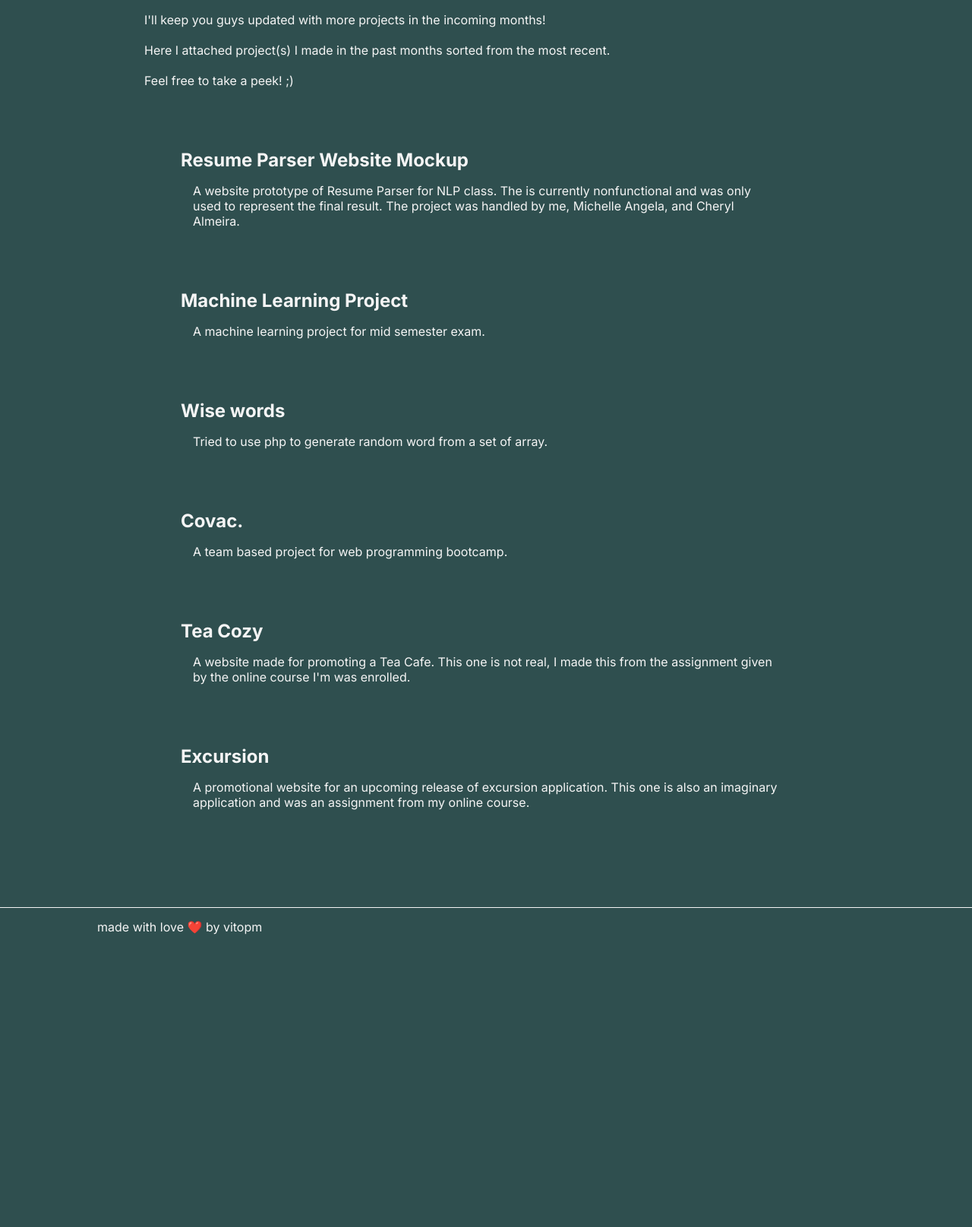
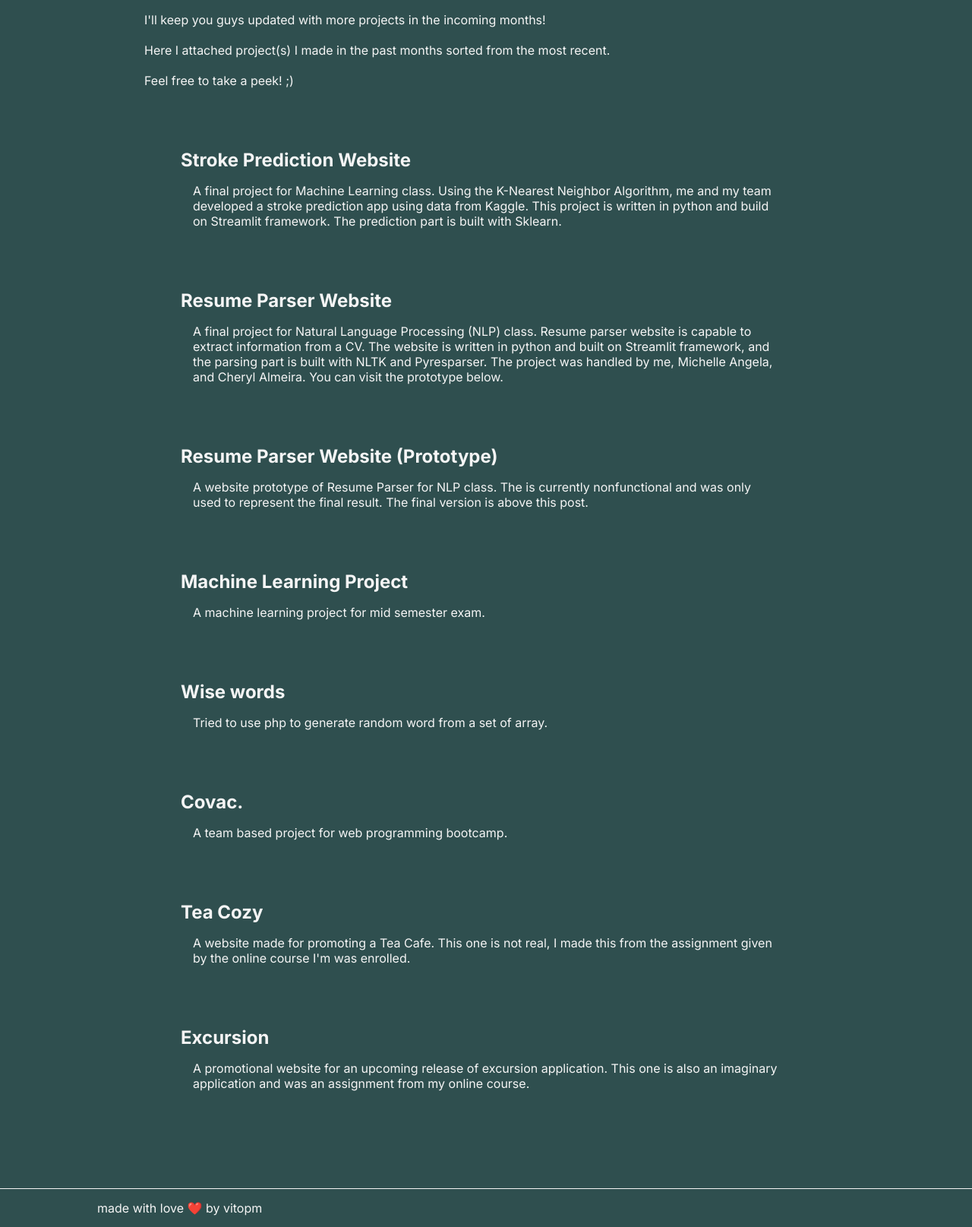
Before and after one commit to vitopm/vitopm.com, a PHP site: page / in a window 1280 px wide. Shown: the part 360-1975 px from the top of the page at 76% size. Before the commit the page ends 1590 px from the top, so only its background shows below. Run offline with PHP 8.4, Linux system fonts and the light colour scheme.

Commit message:
Added several new projects

```diff
--- a/index.php
+++ b/index.php
@@ -44,11 +44,30 @@ i hope i could manage my homework well -->
             </p>
 
             <div class="website-list">
+                <a href="https://vitopm-stroke-prediction-app-dsh1w2.streamlitapp.com/" target="_blank">
+                    <div class="website-desc">
+                        <h2>Stroke Prediction Website</h2>
+                        <p>
+                            A final project for Machine Learning class. Using the K-Nearest Neighbor Algorithm, me and my team developed a stroke prediction app using data from Kaggle. This project is written in python and build on Streamlit framework. The prediction part is built with Sklearn.
+                        </p>
+                    </div>
+                </a>
+
+                <a href="https://vitopm-resume-parser-app-eszpgr.streamlitapp.com/" target="_blank">
+                    <div class="website-desc">
+                        <h2>Resume Parser Website</h2>
+                        <p>
+                            A final project for Natural Language Processing (NLP) class. Resume parser website is capable to extract information from a CV. The website is written in python and built on Streamlit framework, and the parsing part is built with NLTK and Pyresparser. The project was handled by me, Michelle Angela, and Cheryl Almeira. You can visit the prototype below.
+                        </p>
+                    </div>
+                </a>
 
                 <a href="Resume-Parser" target="_blank">
                     <div class="website-desc">
-                        <h2>Resume Parser Website Mockup</h2>
-                        <p>A website prototype of Resume Parser for NLP class. The is currently nonfunctional and was only used to represent the final result. The project was handled by me, Michelle Angela, and Cheryl Almeira.</p>
+                        <h2>Resume Parser Website (Prototype)</h2>
+                        <p>
+                            A website prototype of Resume Parser for NLP class. The is currently nonfunctional and was only used to represent the final result. The final version is above this post.
+                        </p>
                     </div>
                 </a>
 
```
